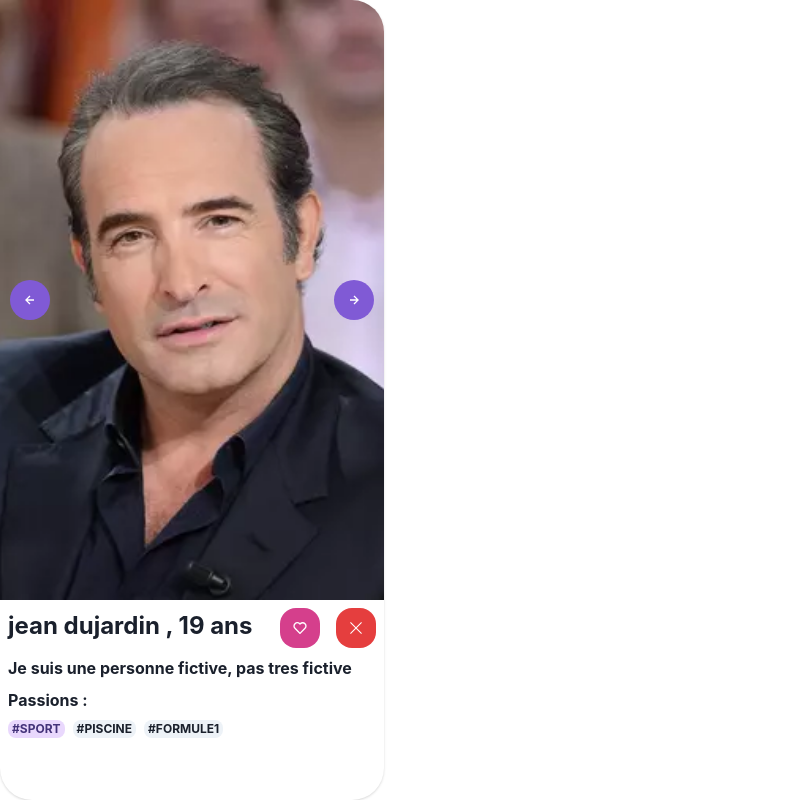
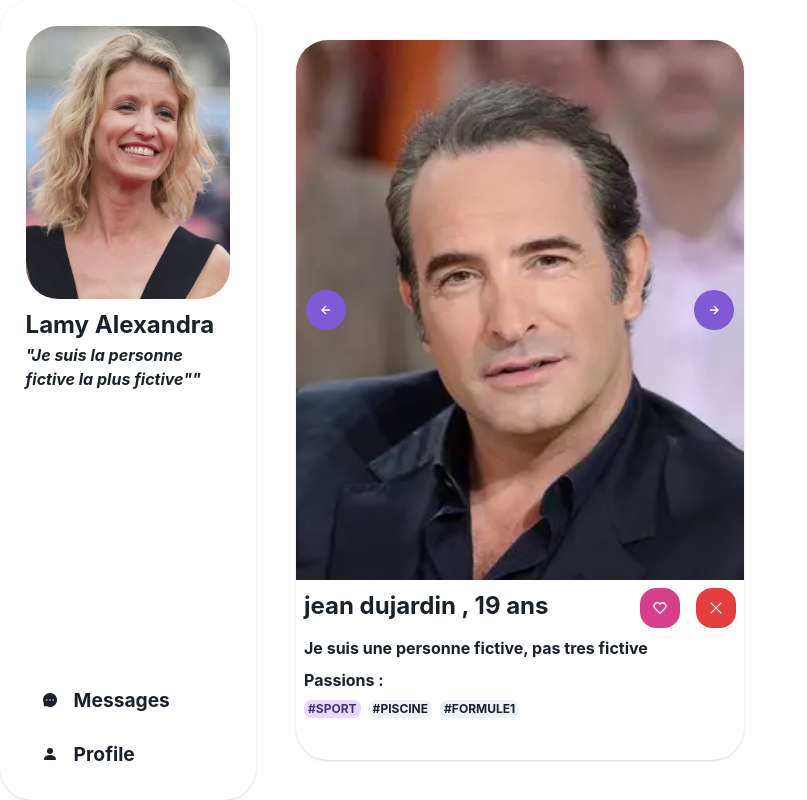
Before and after one commit to Gagl08/projet-web4, a Next.js app: page /test_card in a window 1280 px wide. Shown: the whole page, without its empty margins (0-807 px from the left). Built offline with nearby package versions, Linux system fonts and the light colour scheme.

Commit message:
feat(Info user Dashboard): Added info user Panel left side of dashboard

```diff
--- a/src/components/CardUser.jsx
+++ b/src/components/CardUser.jsx
@@ -6,22 +6,30 @@ export default function CardUser(props) {
   // const data_user = props;
   const borderRad = "2rem";
 
+  const potentialMatch = {
+    lastName: "dujardin",
+    firstName: "jean",
+    age: 19,
+    aPropos: "Je suis une personne fictive, pas tres fictive",
+    images: ["401446.webp"],
+    passions: ["Sport", "Piscine", "Formule1"],
+  };
+
   return (
     <Card
       borderRadius={borderRad}
-      width={"30vw"}
-      height={"100vh"}
+      width={"35vw"}
+      height={"90vh"}
       padding={"0px"}
+      marginY={"auto"}
     >
       <Carousel
-        user={user}
+        actualUser={user}
+        potentialMatch={potentialMatch}
         borderRadiusImg={borderRad}
         heightPhoto={"75vh"}
         heightText={"25vh"}
       />
-      <Flex>
-        <Box></Box>
-      </Flex>
     </Card>
   );
 }
--- a/src/components/Carousel.jsx
+++ b/src/components/Carousel.jsx
@@ -10,11 +10,7 @@ import {
   Text,
 } from "@chakra-ui/react";
 
-import {
-  BiLeftArrowAlt,
-  BiRightArrowAlt,
-  BiHeart,
-} from "react-icons/bi";
+import { BiLeftArrowAlt, BiRightArrowAlt, BiHeart } from "react-icons/bi";
 
 import { RxCross1 } from "react-icons/rx";
 import Slider from "react-slick";
@@ -32,17 +28,7 @@ const settings = {
 };
 
 export default function Carousel(props) {
-  const { borderRadiusImg, user } = props;
-
-  // C'est l'utilisateur qui est login
-  const actualUser = {
-    lastName: "Alexandra",
-    firstName: "Lamie",
-    age: 21,
-    aPropos: "Je suis la personne fictive la plus fictive",
-    images: ["401446.webp"],
-    passions: ["Sport", "Voiture", "Cuisine"],
-  };
+  const { borderRadiusImg, actualUser, potentialMatch } = props;
 
   const [slider, setSlider] = React.useState();
 
@@ -51,13 +37,6 @@ export default function Carousel(props) {
 
   const top = useBreakpointValue({ base: "90%", md: "50%" });
   const side = useBreakpointValue({ base: "30%", md: "10px" });
-
-  // These are the images used in the slide
-  //   const cards = [
-  //     'https://images.unsplash.com/photo-1612852098516-55d01c75769a?ixlib=rb-1.2.1&ixid=MnwxMjA3fDB8MHxwaG90by1yZWxhdGVkfDR8fHxlbnwwfHx8fA%3D%3D&auto=format&fit=crop&w=900&q=60',
-  //     'https://images.unsplash.com/photo-1627875764093-315831ac12f7?ixlib=rb-1.2.1&ixid=MnwxMjA3fDB8MHxwaG90by1yZWxhdGVkfDJ8fHxlbnwwfHx8fA%3D%3D&auto=format&fit=crop&w=900&q=60',
-  //     'https://images.unsplash.com/photo-1571432248690-7fd6980a1ae2?ixlib=rb-1.2.1&ixid=MnwxMjA3fDB8MHxwaG90by1yZWxhdGVkfDl8fHxlbnwwfHx8fA%3D%3D&auto=format&fit=crop&w=900&q=60',
-  //   ];
 
   return (
     <>
@@ -109,10 +88,10 @@ export default function Carousel(props) {
         </IconButton>
         {/* Slider */}
         <Slider {...settings} ref={(slider) => setSlider(slider)}>
-          {user.images.map((url, index) => (
+          {potentialMatch.images.map((url, index) => (
             <Box
               key={index}
-              borderTopEndRadius={borderRadiusImg}
+              borderTopRadius={borderRadiusImg}
               height={heightPhoto}
               backgroundPosition="center"
               backgroundSize="cover"
@@ -134,7 +113,8 @@ export default function Carousel(props) {
               textAlign: "center",
             }}
           >
-            {user.firstName} {user.lastName} , {user.age} ans
+            {potentialMatch.firstName} {potentialMatch.lastName} ,{" "}
+            {potentialMatch.age} ans
           </h1>
           <Spacer />
           <Box alignItems="center" display="flex">
@@ -152,12 +132,12 @@ export default function Carousel(props) {
         </Flex>
 
         <Box m={"1vh"}>
-          <Text style={{ fontWeight: "bold" }}>{user.aPropos}</Text>
+          <Text style={{ fontWeight: "bold" }}>{potentialMatch.aPropos}</Text>
         </Box>
         <Box m={"1vh"}>
           <h2 style={{ fontWeight: "bold" }}>Passions :</h2>
           <Flex gap={"0.5rem"} mt={"1vh"}>
-            {user.passions.map((passion, index) =>
+            {potentialMatch.passions.map((passion, index) =>
               actualUser.passions.includes(passion) ? (
                 <Badge borderRadius={"0.5rem"} colorScheme={"purple"}>
                   #{passion}
--- /dev/null
+++ b/src/components/InfoUser.jsx
@@ -0,0 +1,84 @@
+import {
+  Card,
+  Flex,
+  Box,
+  Image,
+  Text,
+  Button,
+  Center,
+  HStack,
+  VStack,
+  Spacer,
+} from "@chakra-ui/react";
+import { useRouter } from "next/router";
+import Carousel from "./Carousel";
+import { AiFillMessage } from "react-icons/ai";
+import { BsFillPersonFill } from "react-icons/bs";
+
+export default function InfoUser(props) {
+  const router = useRouter();
+  const { user } = props;
+  // const data_user = props;
+  const borderRad = "2rem";
+
+  const buttonGenerator = (icon, text, url) => {
+    return (
+      <Button
+        bg={"white"}
+        _hover={{ bg: "blackAlpha.100", color: "purple.400" }}
+        width={"100%"}
+        lineHeight={"auto"}
+        justifyContent={"left"}
+        onClick={() => router.push(url)}
+      >
+        <HStack spacing={"1rem"} alignItems={"center"}>
+          {icon}
+          <Text fontWeight={"bold"} fontSize={"1.2rem"}>
+            {text}
+          </Text>
+        </HStack>
+      </Button>
+    );
+  };
+
+  //changer l'url
+  const messageButton = buttonGenerator(
+    <AiFillMessage />,
+    "Messages",
+    "/test_card"
+  );
+
+  const profileButton = buttonGenerator(
+    <BsFillPersonFill />,
+    "Profile",
+    "/test_card"
+  );
+
+  return (
+    <Card
+      borderRadius={borderRad}
+      width={"20vw"}
+      height={"100vh"}
+      padding={"0px"}
+    >
+      <Flex direction={"column"} height={"100%"} margin={"10%"}>
+        <Box>
+          <Image src={user.images[0]} borderRadius={borderRad} />
+          <Box mt={"1vh"}>
+            <Text fontSize={"1.5rem"} fontWeight={"bold"}>
+              {user.firstName} {user.lastName}
+            </Text>
+            <Text as={"i"} fontWeight={"bold"}>
+              "{user.aPropos}""
+            </Text>
+          </Box>
+        </Box>
+        <Spacer />
+        <VStack mt={"1vh"} spacing={3.5} alignContent={"bottom"}>
+          {messageButton}
+          {profileButton}
+        </VStack>
+      </Flex>
+    </Card>
+  );
+}
--- a/src/pages/test_card.jsx
+++ b/src/pages/test_card.jsx
@@ -1,16 +1,22 @@
+import { Flex } from "@chakra-ui/react";
 import CardUser from "../components/CardUser";
+import InfoUser from "../components/InfoUser";
 
 export default function Test_card() {
   const user = {
-    lastName: "dujardin",
-    firstName: "jean",
-    age: 19,
-    aPropos: "Je suis une personne fictive, pas tres fictive",
-    images: ["401446.webp"],
-    passions: ["Sport", "Piscine", "Formule1"],
+    lastName: "Alexandra",
+    firstName: "Lamy",
+    age: 21,
+    aPropos: "Je suis la personne fictive la plus fictive",
+    images: ["135538.webp"],
+    passions: ["Sport", "Voiture", "Cuisine"],
   };
 
-  //faudra faire une requete sur la BD pour chaque utilisateurs
-
-  return <CardUser user={user} />;
+  return (
+    <Flex gap={10}>
+      {/* à terme, envoyer les données du user depuis la session */}
+      <InfoUser user={user} />
+      <CardUser user={user} />
+    </Flex>
+  );
 }
```
Also changed, not shown: src/pages/register.tsx (+15 -24 lines), public/135538.webp (added), 1 other file (tests, documents, lock files or other folders).
